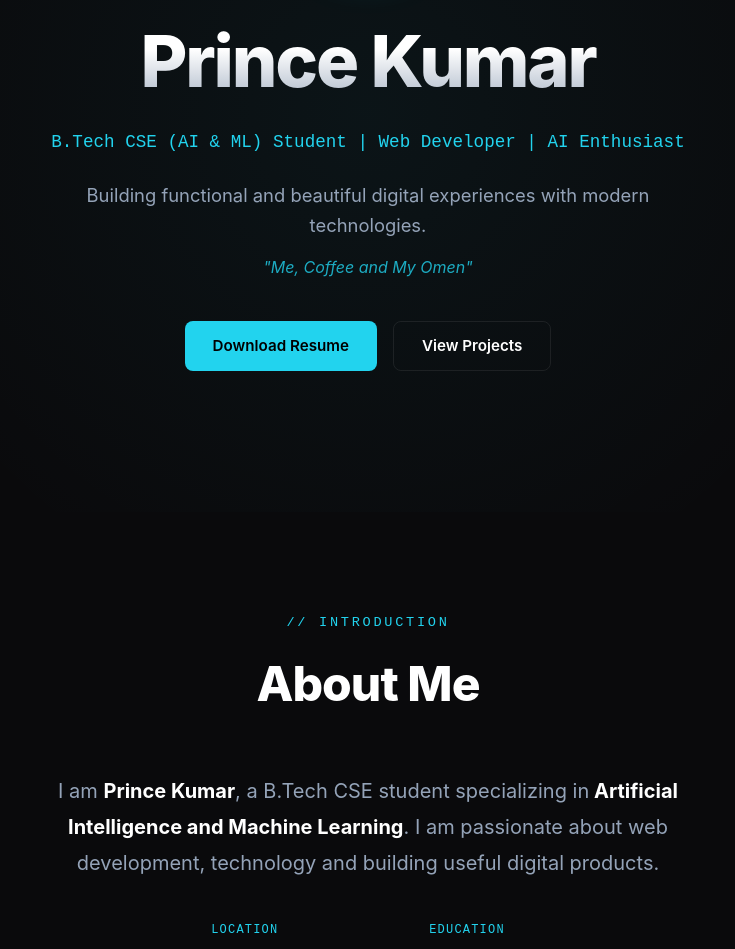
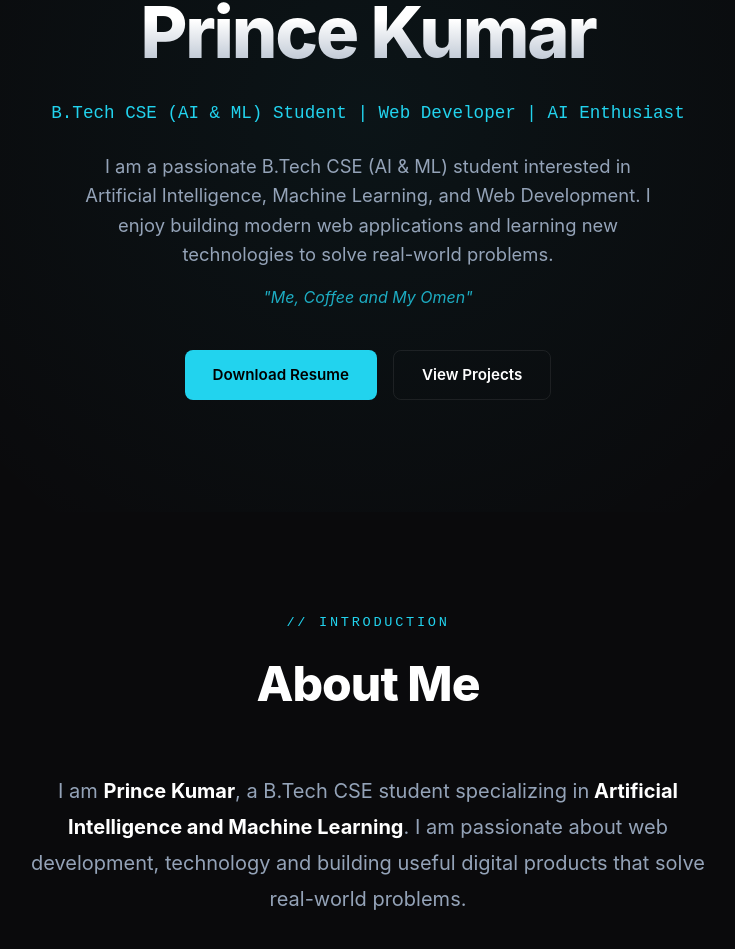
Before and after one commit to prince-kcode/PORTFOLIO, a React (Vite) app: page / in a window 1280 px wide. Shown: the part 288-1237 px from the top of the page, without its empty margins (272-1007 px from the left). Built offline with nearby package versions, Linux system fonts and the light colour scheme.

Commit message:
Update portfolio content and cleanup navbar logo

```diff
--- a/src/components/About.jsx
+++ b/src/components/About.jsx
@@ -12,16 +12,12 @@ const About = () => {
           <p className="about-text">
             I am <strong>Prince Kumar</strong>, a B.Tech CSE student specializing in
             <strong> Artificial Intelligence and Machine Learning</strong>. I am passionate about
-            web development, technology and building useful digital products.
+            web development, technology and building useful digital products that solve real-world problems.
           </p>
           <div className="about-info">
             <div className="info-item">
               <span className="info-label">Location</span>
               <span className="info-value">Bengaluru, India</span>
-            </div>
-            <div className="info-item">
-              <span className="info-label">Education</span>
-              <span className="info-value">Presidency University</span>
             </div>
           </div>
         </div>
--- a/src/components/Home.jsx
+++ b/src/components/Home.jsx
@@ -20,7 +20,11 @@ const Home = () => {
         <p className="hero-subtitle">B.Tech CSE (AI & ML) Student | Web Developer | AI Enthusiast</p>
 
         <div className="hero-description">
-          <p>Building functional and beautiful digital experiences with modern technologies.</p>
+          <p>
+            I am a passionate B.Tech CSE (AI & ML) student interested in Artificial Intelligence,
+            Machine Learning, and Web Development. I enjoy building modern web applications
+            and learning new technologies to solve real-world problems.
+          </p>
           <p className="tagline">"Me, Coffee and My Omen"</p>
         </div>
 
--- a/src/components/Navbar.jsx
+++ b/src/components/Navbar.jsx
@@ -24,8 +24,7 @@ const Navbar = () => {
   return (
     <nav className={`navbar ${scrolled ? 'scrolled' : ''}`}>
       <div className="container nav-container">
-        <a href="#home" className="nav-logo">PK</a>
-
+        {/* Logo removed for clean design */}
         <div className={`nav-links ${mobileOpen ? 'open' : ''}`}>
           {navLinks.map((link) => (
             <a
```
